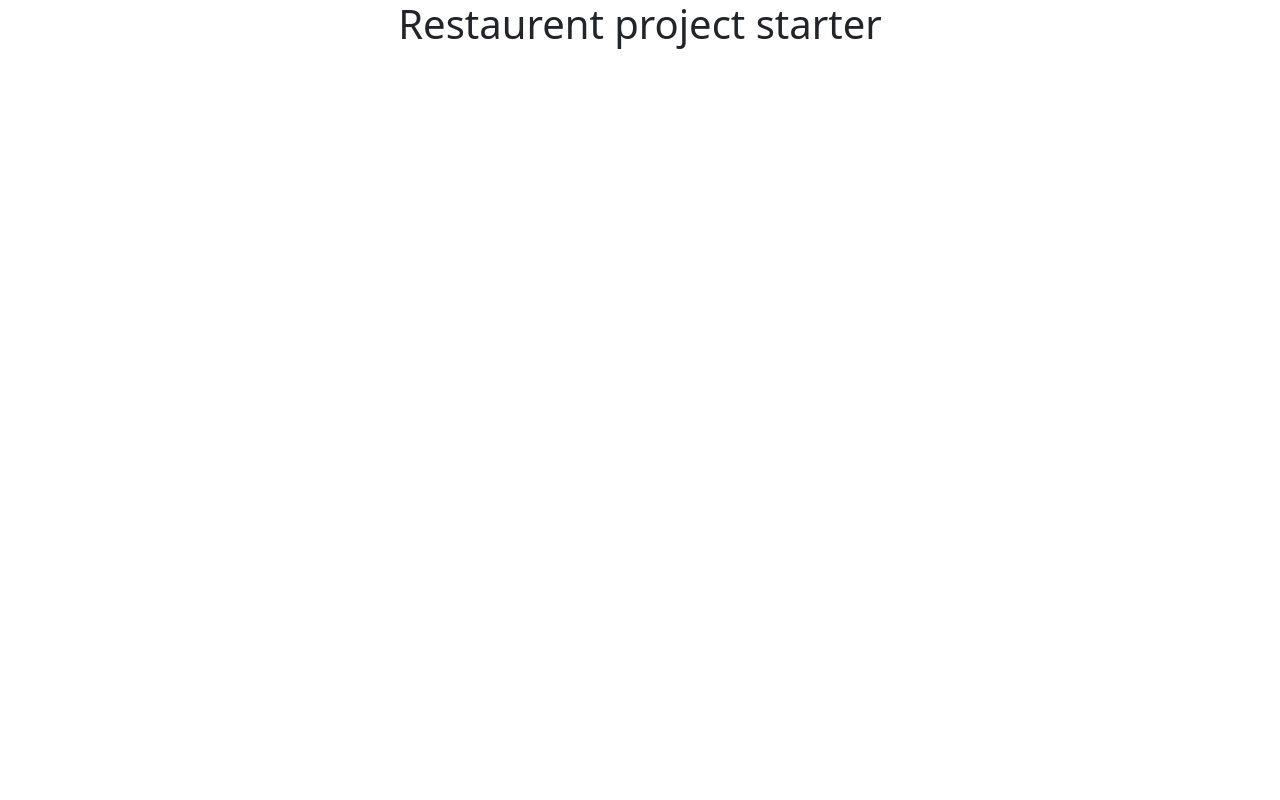
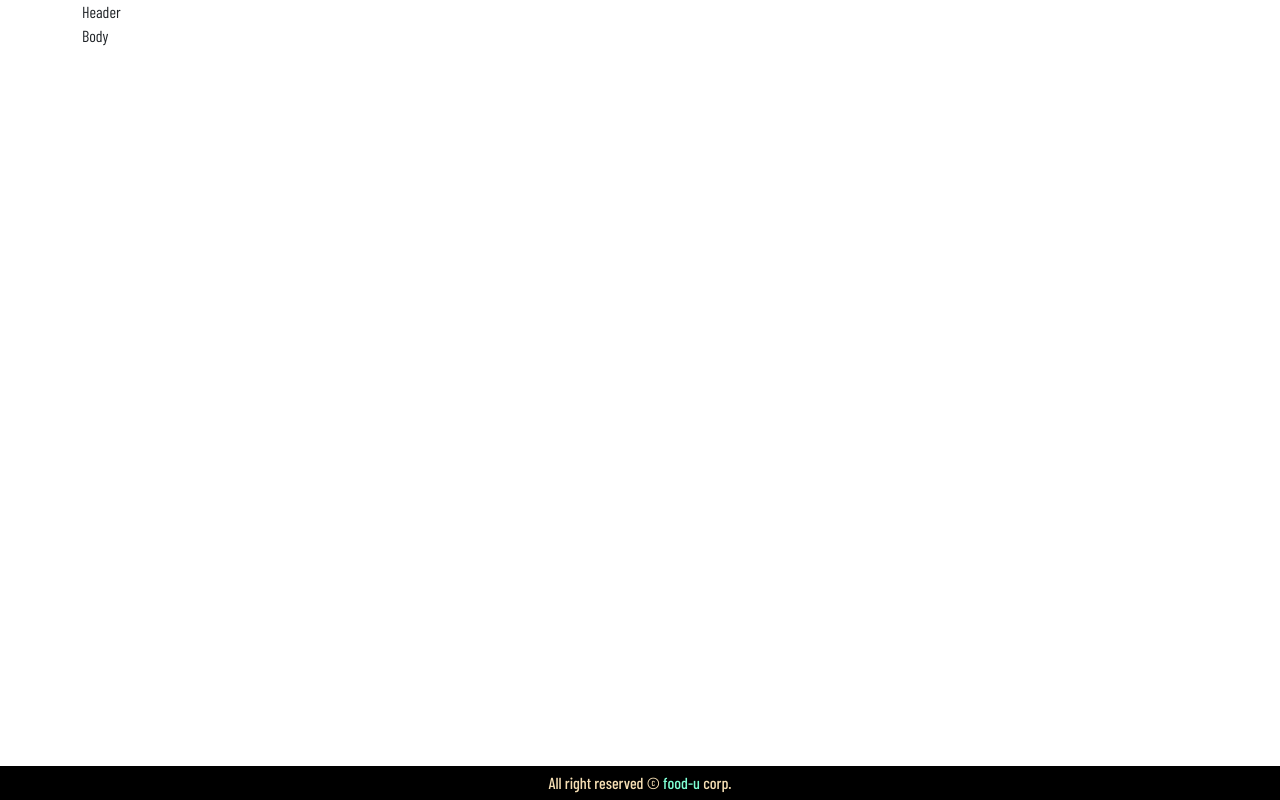
Before and after one commit to hasankarim18/food-u, a React (Create React App) app: page / in a window 1280 px wide. Built offline with nearby package versions, Linux system fonts and the light colour scheme.

Commit message:
3/2 component tree

```diff
--- a/src/App.css
+++ b/src/App.css
@@ -1,38 +1,5 @@
-.App {
-  text-align: center;
+@import url('https://fonts.googleapis.com/css2?family=Barlow+Condensed:wght@400;500;700&display=swap');
+
+body {
+  font-family: 'Barlow Condensed', sans-serif;
 }
-
-.App-logo {
-  height: 40vmin;
-  pointer-events: none;
-}
-
-@media (prefers-reduced-motion: no-preference) {
-  .App-logo {
-    animation: App-logo-spin infinite 20s linear;
-  }
-}
-
-.App-header {
-  background-color: #282c34;
-  min-height: 100vh;
-  display: flex;
-  flex-direction: column;
-  align-items: center;
-  justify-content: center;
-  font-size: calc(10px + 2vmin);
-  color: white;
-}
-
-.App-link {
-  color: #61dafb;
-}
-
-@keyframes App-logo-spin {
-  from {
-    transform: rotate(0deg);
-  }
-  to {
-    transform: rotate(360deg);
-  }
-}
--- a/src/App.js
+++ b/src/App.js
@@ -1,11 +1,12 @@
-
+import MainComponent from './components/MainComponent';
 import './App.css';
+import React from 'react';
 
 function App() {
   return (
-    <div className="App">
-      <h1>Restaurent project starter</h1>
-    </div>
+    <React.Fragment>
+      <MainComponent />
+    </React.Fragment>
   );
 }
 
--- /dev/null
+++ b/src/components/Body/Body.js
@@ -0,0 +1,9 @@
+import React from 'react'
+
+const Body = () => {
+    return (
+        <div className="container">Body</div>
+    )
+}
+
+export default Body
--- /dev/null
+++ b/src/components/Footer/Footer.js
@@ -0,0 +1,16 @@
+import React from 'react'
+import classes from './Footer.module.css'
+
+const Footer = () => {
+
+    const classList = `${classes.footer}`
+
+    return (
+        <div className={classList}>
+            All right reserved &copy;<span> </span>
+            <a className={classes['footer-link']} href="https://hasankarim18.github.io/food-u/">food-u</a> corp.
+        </div>
+    )
+}
+
+export default Footer
--- /dev/null
+++ b/src/components/Footer/Footer.module.css
@@ -0,0 +1,24 @@
+.footer {
+    padding: 5px 0;
+    width: 100%;
+    background-color: black;
+    color: wheat;
+    font-size: 16px;
+    font-weight: 500;
+    text-align: center;
+    position: fixed;
+    left: 0;
+    bottom: 0;
+
+}
+
+.footer .footer-link {
+    color: aquamarine;
+    text-decoration: none;
+    transition: 0.3s ease-in-out;
+}
+
+.footer .footer-link:hover {
+    color: rgb(255, 127, 217);
+    text-decoration: none;
+}
--- /dev/null
+++ b/src/components/Header/Header.js
@@ -0,0 +1,9 @@
+import React from 'react'
+
+const Header = () => {
+    return (
+        <div className="container" >Header</div>
+    )
+}
+
+export default Header
--- /dev/null
+++ b/src/components/MainComponent.js
@@ -0,0 +1,16 @@
+import React from 'react'
+import Header from './Header/Header'
+import Body from './Body/Body'
+import Footer from './Footer/Footer'
+
+const MainComponent = (props) => {
+    return (
+        <div>
+            <Header />
+            <Body />
+            <Footer />
+        </div>
+    )
+}
+
+export default MainComponent
--- a/src/index.js
+++ b/src/index.js
@@ -7,7 +7,7 @@ import App from './App';
 
 const root = ReactDOM.createRoot(document.getElementById('root'));
 root.render(
-  <React.StrictMode>
+  <React.Fragment>
     <App />
-  </React.StrictMode>
+  </React.Fragment>
 );
```
Also changed, not shown: src/index.css (added), 1 other file (tests, documents, lock files or other folders).
